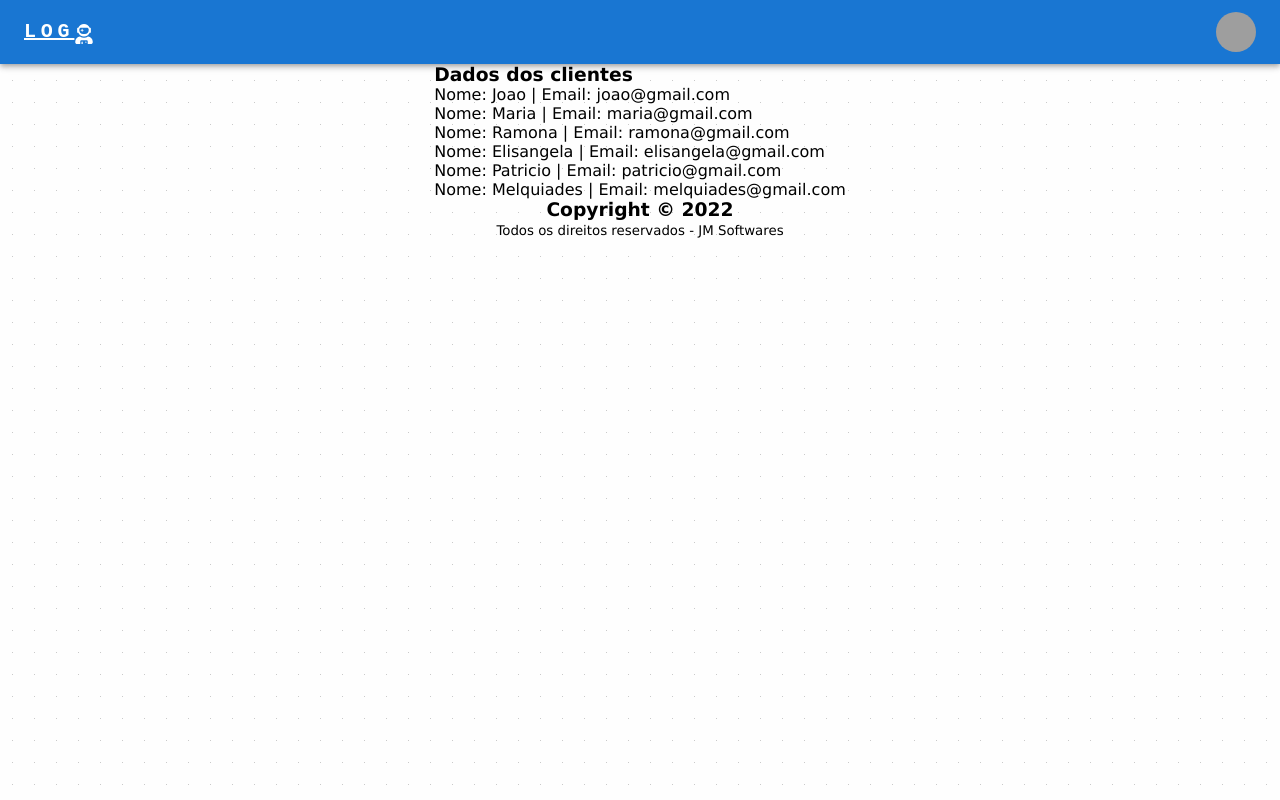
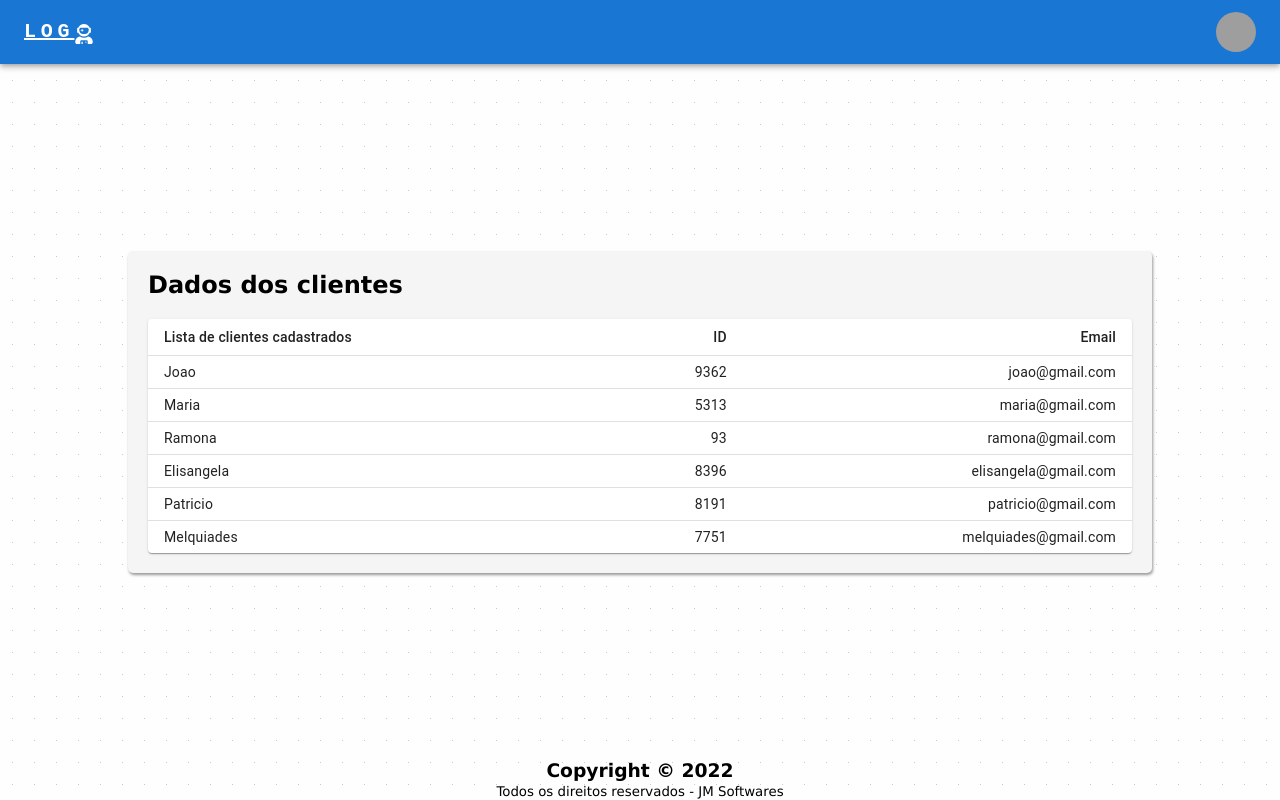
Before and after one commit to jrmsjorgesilva/Curso-react-Joao-Ribeiro, a React (Create React App) app: page /dadosclientes in a window 1280 px wide. Built offline with nearby package versions, Linux system fonts and the light colour scheme; grey boxes are pictures that could not be loaded.

Commit message:
finalização do componente table dados clientes

```diff
--- a/src/componentes/DadosClientes.js
+++ b/src/componentes/DadosClientes.js
@@ -1,18 +1,45 @@
 import React from 'react'
-
 import dadosClientes from '../dadosClientes/dadosClientes'
+import { Table, TableBody, TableCell, TableContainer, TableHead, TableRow, Paper  } from '@mui/material'
 
 const DadosClientes = () => {
 
   return(
-    <div>
-      <h3>Dados dos clientes</h3>
-      <ul>
+    <div className='app__container'>
+
+      <h3 className='app__title'>Dados dos clientes</h3>
+
+      <TableContainer component={Paper}>
+      <Table sx={{ minWidth: 650 }} size="small" aria-label="a dense table">
+        <TableHead>
+          <TableRow>
+            <TableCell>Lista de clientes cadastrados</TableCell>
+            <TableCell align="right">ID</TableCell>
+            <TableCell align="right">Email</TableCell>
+          </TableRow>
+        </TableHead>
+        <TableBody>
+          {dadosClientes.map((row) => (
+            <TableRow
+              key={row.nome}
+              sx={{ '&:last-child td, &:last-child th': { border: 0 } }}
+            >
+              <TableCell component="th" scope="row">
+                {row.nome}
+              </TableCell>
+              <TableCell align="right">{row.id}</TableCell>
+              <TableCell align="right">{row.email}</TableCell>
+            </TableRow>
+          ))}
+        </TableBody>
+      </Table>
+    </TableContainer>
+
+      {/* <List>
         {
-          dadosClientes.map(elem => <li key={elem.id}>Nome: {elem.nome} | Email: {elem.email}</li>
-          )
+          dadosClientes.map(elem => <ListItem key={elem.id}>Nome: {elem.nome} | Email: {elem.email}</ListItem>)
         }
-      </ul>
+      </List> */}
     </div>
   )
 }
--- a/src/dadosClientes/dadosClientes.js
+++ b/src/dadosClientes/dadosClientes.js
@@ -1,31 +1,31 @@
 const dadosClientes = [
   {
-    id: 1,
+    id: Math.floor(Math.random() * 10000),
     nome: 'Joao',
     email: 'joao@gmail.com'
   },
   {
-    id: 2,
+    id: Math.floor(Math.random() * 10000),
     nome: 'Maria',
     email: 'maria@gmail.com'
   },
   {
-    id: 3,
+    id: Math.floor(Math.random() * 10000),
     nome: 'Ramona',
     email: 'ramona@gmail.com'
   },
   {
-    id: 4,
+    id: Math.floor(Math.random() * 10000),
     nome: 'Elisangela',
     email: 'elisangela@gmail.com'
   },
   {
-    id: 5,
+    id: Math.floor(Math.random() * 10000),
     nome: 'Patricio',
     email: 'patricio@gmail.com'
   },
   {
-    id: 6,
+    id: Math.floor(Math.random() * 10000),
     nome: 'Melquiades',
     email: 'melquiades@gmail.com'
   },
```
